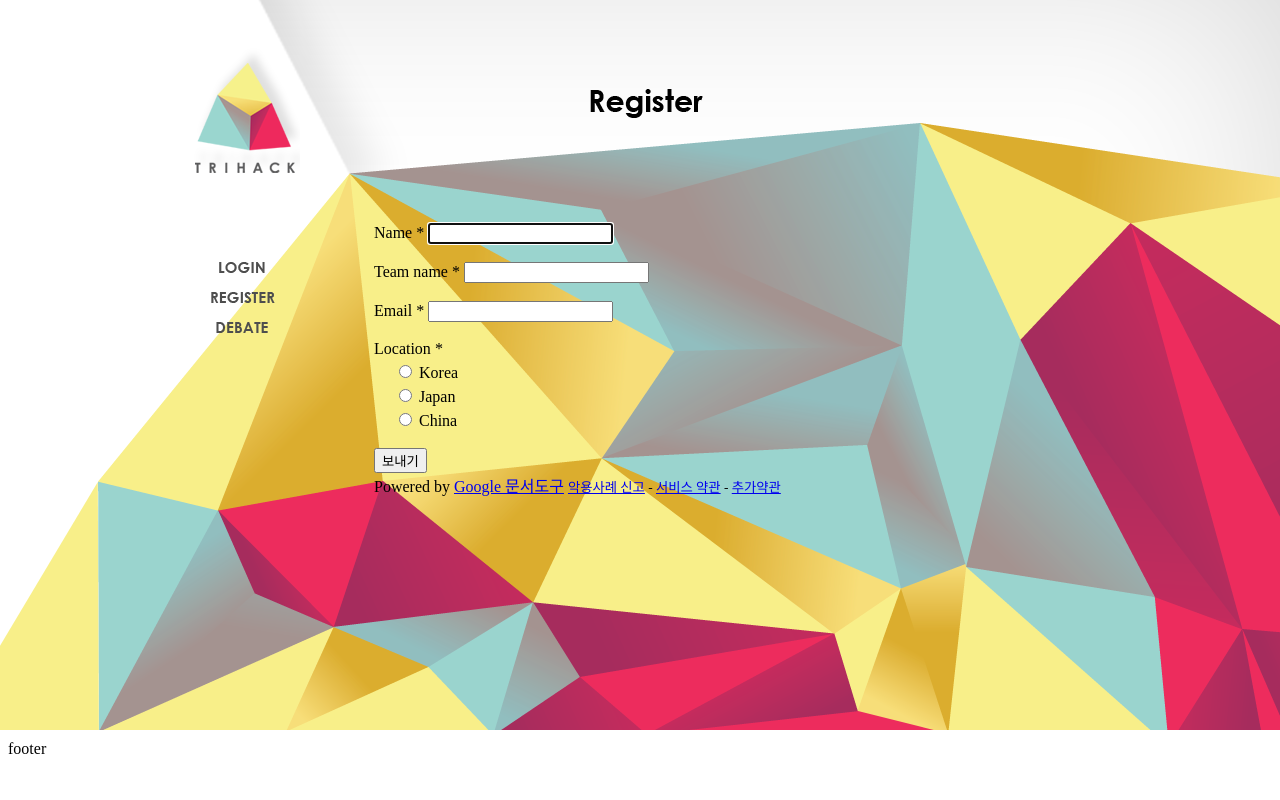
After one commit to sparcs-kaist/trihack, a Django app: template trihack/templates/register.html in a window 1280 px wide. The commit adds this page. Run offline with Django 3.2, Linux system fonts and the light colour scheme; the template is opened without the code that fills it, so the values that code supplies are empty.

Commit message:
basic conf + split

```diff
--- a/html/index.html
+++ /dev/null
@@ -1,6 +0,0 @@
-<!DOCTYPE HTML>
-<html>
-    <body>
-    Hello World!
-    </body>
-</html>
--- /dev/null
+++ b/trihack/templates/register.html
@@ -0,0 +1,113 @@
+<!DOCTYPE HTML>
+<html>
+    <head>
+        <meta charset="utf-8" />
+        <link href="{{MEDIA_URL}}css/style.css" rel="stylesheet" />
+        <title> Welcome to Trihack -! </title>
+    </head>
+
+    <body>
+        <!-- header -->
+        <div id=content style="min-height: 720px">
+        <div id=left-column>
+            <header id="main-header">
+                <img src="{{MEDIA_URL}}image/logo.png" alt="trihack main logo" id="logo"/>
+                <div id="main_nav">
+                    <nav id="main_menu">
+                        <ul id="menu_page">
+                            <li id=menu_login> <img src="{{MEDIA_URL}}image/login.png" alt="login button"/> </li>
+                            <li id=menu_debate>   <img src="{{MEDIA_URL}}image/register_2.png" alt="reigster button"/> </li>
+                            <li id=menu_register> <img src="{{MEDIA_URL}}image/debate.png" alt="debate button"/> </li>
+                        </ul>
+                    </nav>
+                </div>
+            </header>
+        </div>
+
+
+        <!-- body -->
+        <section id='main'>
+        <div id=title style="text-align:center">
+            <img src="{{MEDIA_URL}}image/register.png" alt="register title"/>
+        </div>
+        <div id=contents>
+<div class="ss-form"><form action="https://docs.google.com/spreadsheet/formResponse?formkey=dFZkNU1hMGo4bVpleFBxVENYVXZGYUE6MQ&amp;ifq" method="POST" id="ss-form">
+
+
+<br>
+<div class="errorbox-good">
+<div class="ss-item ss-item-required ss-text"><div class="ss-form-entry"><label class="ss-q-title" for="entry_0">Name
+<span class="ss-required-asterisk">*</span></label>
+<label class="ss-q-help" for="entry_0"></label>
+<input type="text" name="entry.0.single" value="" class="ss-q-short" id="entry_0"></div></div></div>
+<br> <div class="errorbox-good">
+<div class="ss-item ss-item-required ss-text"><div class="ss-form-entry"><label class="ss-q-title" for="entry_3">Team name
+<span class="ss-required-asterisk">*</span></label>
+<label class="ss-q-help" for="entry_3"></label>
+<input type="text" name="entry.3.single" value="" class="ss-q-short" id="entry_3"></div></div></div>
+<br> <div class="errorbox-good">
+<div class="ss-item ss-item-required ss-text"><div class="ss-form-entry"><label class="ss-q-title" for="entry_1">Email
+<span class="ss-required-asterisk">*</span></label>
+<label class="ss-q-help" for="entry_1"></label>
+<input type="text" name="entry.1.single" value="" class="ss-q-short" id="entry_1"></div></div></div>
+<br> <div class="errorbox-good">
+<div class="ss-item ss-item-required ss-radio"><div class="ss-form-entry"><label class="ss-q-title" for="entry_2">Location
+<span class="ss-required-asterisk">*</span></label>
+<label class="ss-q-help" for="entry_2"></label>
+<ul class="ss-choices"><li class="ss-choice-item"><label class="ss-choice-label"><input type="radio" name="entry.2.group" value="Korea" class="ss-q-radio" id="group_2_1">
+Korea</label></li> <li class="ss-choice-item"><label class="ss-choice-label"><input type="radio" name="entry.2.group" value="Japan" class="ss-q-radio" id="group_2_2">
+Japan</label></li> <li class="ss-choice-item"><label class="ss-choice-label"><input type="radio" name="entry.2.group" value="China" class="ss-q-radio" id="group_2_3">
+China</label></li>
+</ul></div></div></div>
+<br>
+<input type="hidden" name="pageNumber" value="0">
+<input type="hidden" name="backupCache" value="">
+
+
+<div class="ss-item ss-navigate"><div class="ss-form-entry">
+<input type="submit" name="submit" value="&#48372;&#45236;&#44592;"></div></div></form>
+<script type="text/javascript">
+
+      (function() {
+var divs = document.getElementById('ss-form').
+getElementsByTagName('div');
+var numDivs = divs.length;
+for (var j = 0; j < numDivs; j++) {
+if (divs[j].className == 'errorbox-bad') {
+divs[j].lastChild.firstChild.lastChild.focus();
+return;
+}
+}
+for (var i = 0; i < numDivs; i++) {
+var div = divs[i];
+if (div.className == 'ss-form-entry' &&
+div.firstChild &&
+div.firstChild.className == 'ss-q-title') {
+div.lastChild.focus();
+return;
+}
+}
+})();
+      </script></div>
+<div class="ss-footer"><div class="ss-attribution"></div>
+<div class="ss-legal"><span class="ss-powered-by">Powered by <a href="http://docs.google.com">Google 문서도구</a></span>
+<span class="ss-terms"><small><a href="https://docs.google.com/spreadsheet/reportabuse?formkey=dFZkNU1hMGo4bVpleFBxVENYVXZGYUE6MQ&amp;source=https://docs.google.com/a/bawi.org/spreadsheet/viewform?formkey%3DdFZkNU1hMGo4bVpleFBxVENYVXZGYUE6MQ">악용사례 신고</a>
+-
+<a href="http://www.google.com/accounts/TOS">서비스 약관</a>
+-
+<a href="http://www.google.com/google-d-s/terms.html">추가약관</a></small></span></div></div>
+        </div>
+        </section>
+
+
+
+        </div>
+
+        <!-- footer -->
+        <footer>
+            footer
+        </footer>
+
+
+    </body>
+</html>
```
Also changed, not shown: trihack/templates/base.html (added, +39 -0 lines), trihack/templates/index.html (+3 -39 lines), html/image/BG.png (deleted), html/image/bar.png (deleted), html/image/debate.png (deleted), html/image/googledogs.png (deleted), html/image/login.png (deleted), html/image/logo.png (deleted), html/image/register.png (deleted), html/image/register_2.png (deleted), html/image/text_01.png (deleted), html/image/text_02.png (deleted), html/image/text_1.png (deleted), html/image/text_2.png (deleted), 2 more files.
